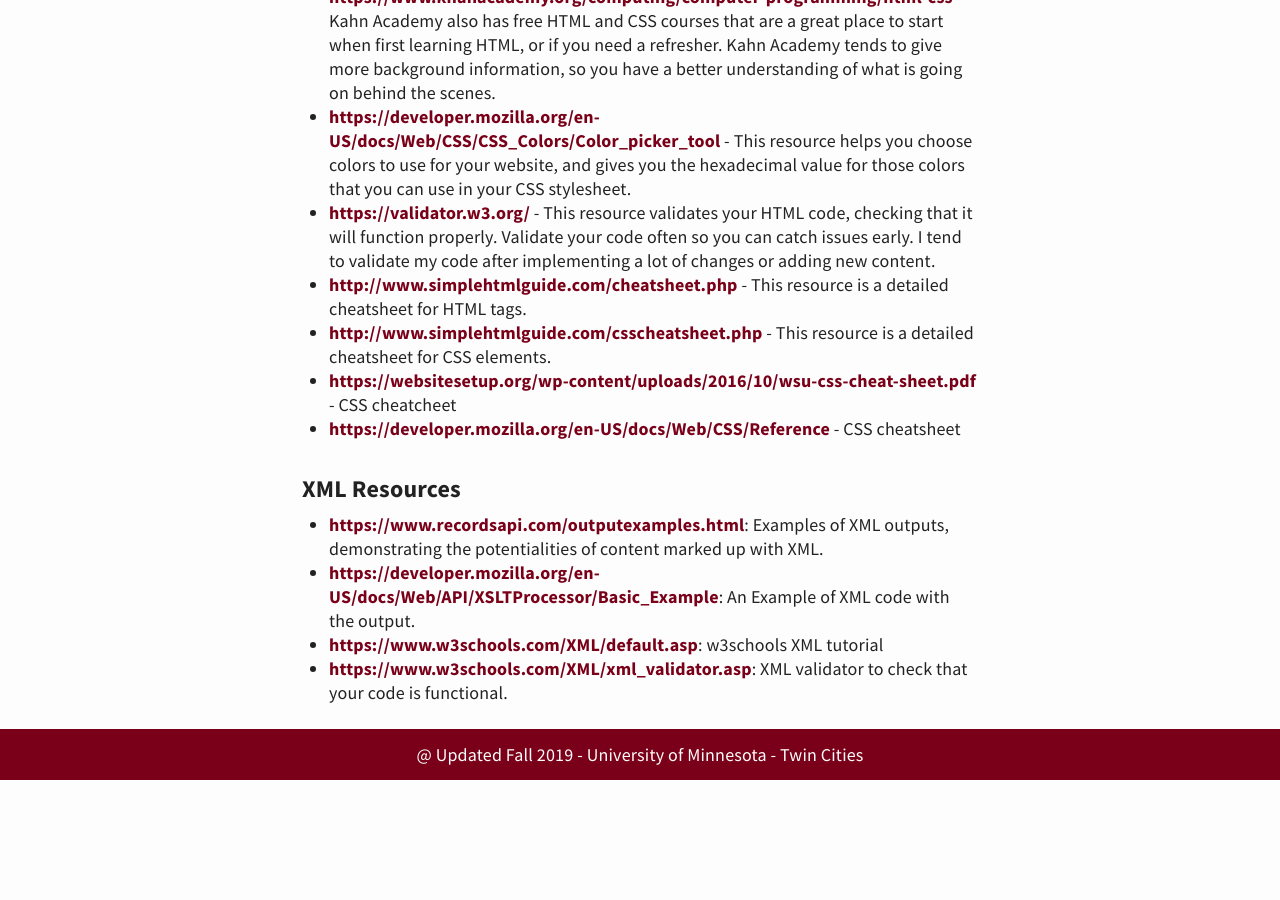
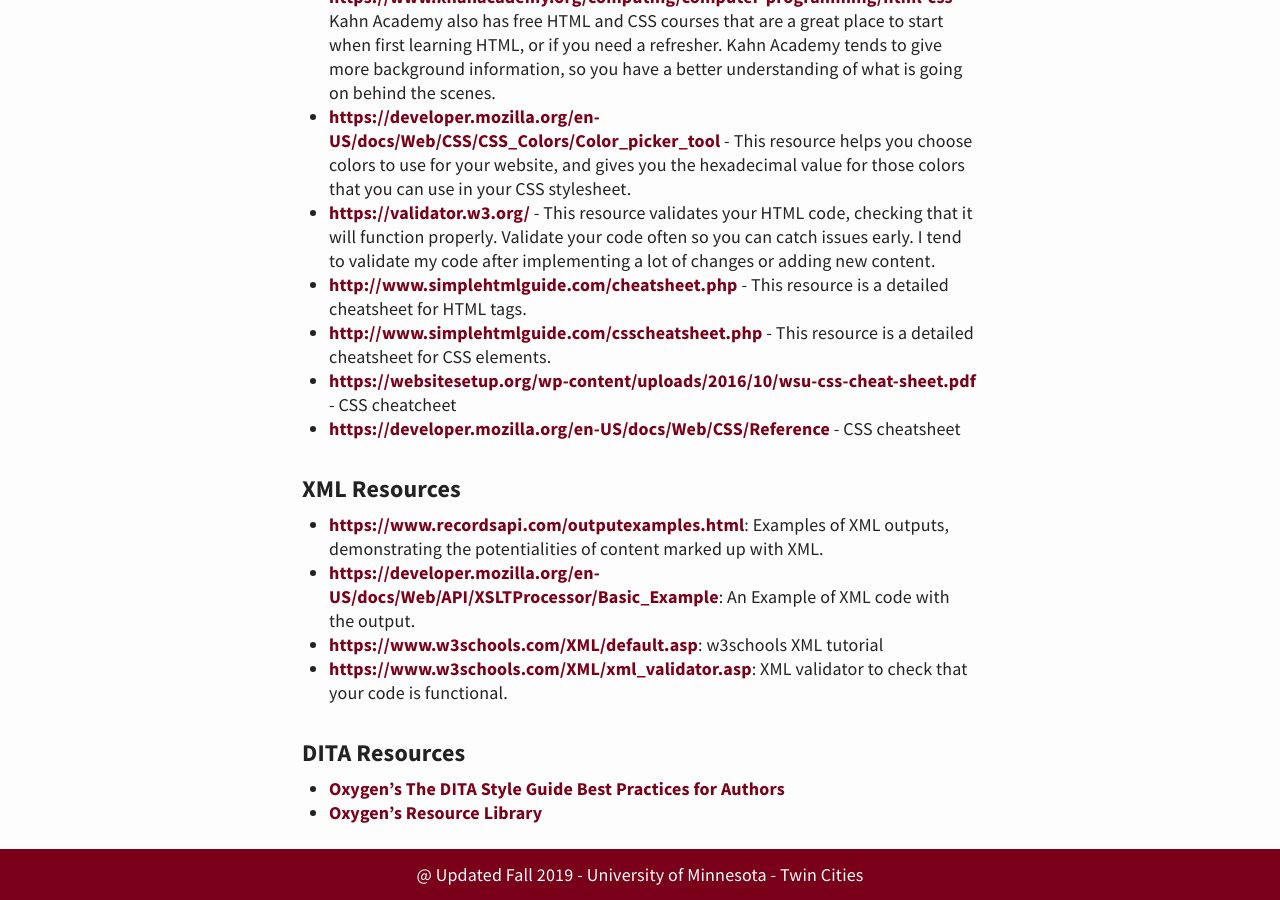
Before and after one commit to kristinashirk/digital-tech, a Jekyll site: the page built from Resources.md, in a window 1280 px wide and 900 px high, scrolled down 998 px. Built offline with Jekyll 4.4.1, drawn with Linux system fonts in a browser that asks for light colours; our own code applies the rules of GitHub Pages for plain Markdown files; before the commit the page ends 1778 px from its top, so only the background shows below that.

Commit message:
DITA resources

```diff
--- a/Resources.md
+++ b/Resources.md
@@ -24,3 +24,7 @@ The following are essential resources for your projects. Be sure to refer to the
 * [https://developer.mozilla.org/en-US/docs/Web/API/XSLTProcessor/Basic_Example](https://developer.mozilla.org/en-US/docs/Web/API/XSLTProcessor/Basic_Example): An Example of XML code with the output.
 * [https://www.w3schools.com/XML/default.asp](https://www.w3schools.com/XML/default.asp): w3schools XML tutorial
 * [https://www.w3schools.com/XML/xml_validator.asp](https://www.w3schools.com/XML/xml_validator.asp): XML validator to check that your code is functional.
+
+### DITA Resources
+* [Oxygen's  The DITA Style Guide Best Practices for Authors](https://www.oxygenxml.com/dita/styleguide/webhelp-feedback/#Artefact/Authoring_Concepts/c_Introduction_to_DITA.html)
+* [Oxygen's Resource Library](https://www.oxygenxml.com/doc/versions/21.1/ug-editor/topics/introduction.html)
```
